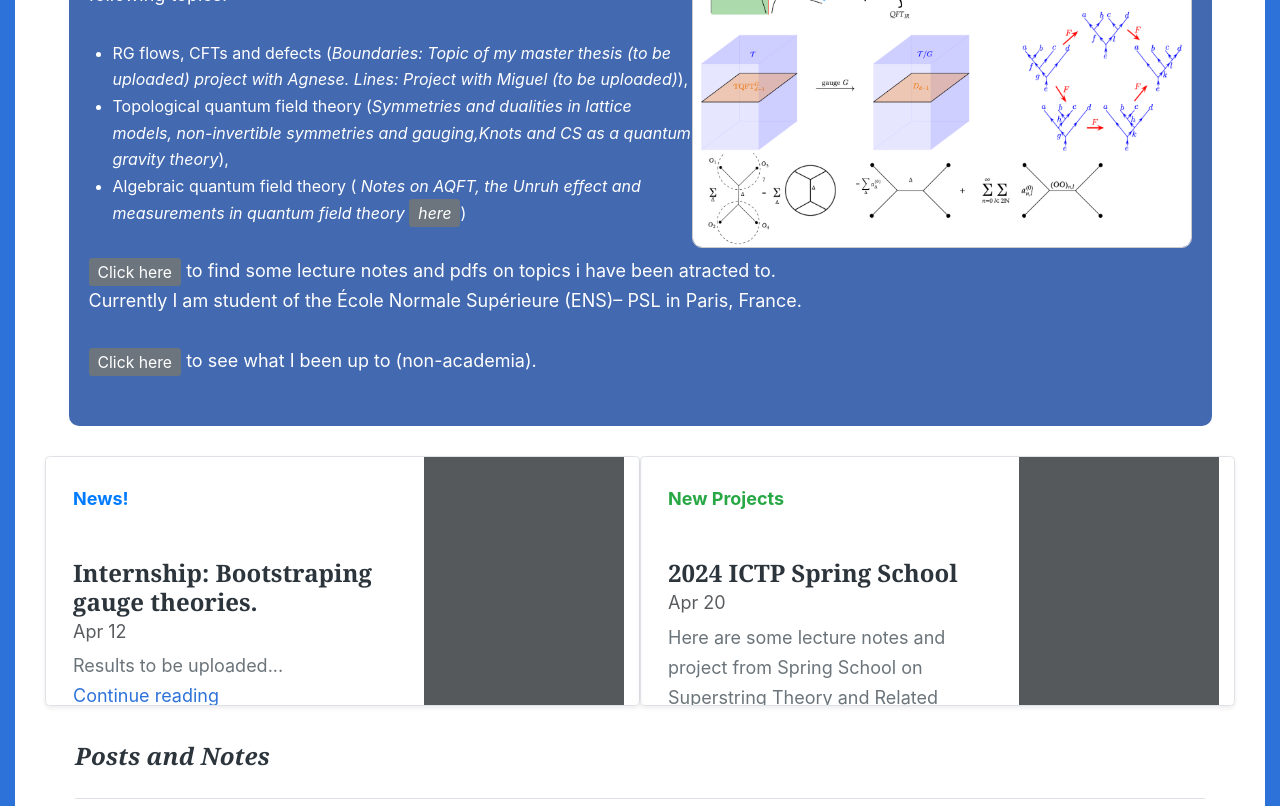
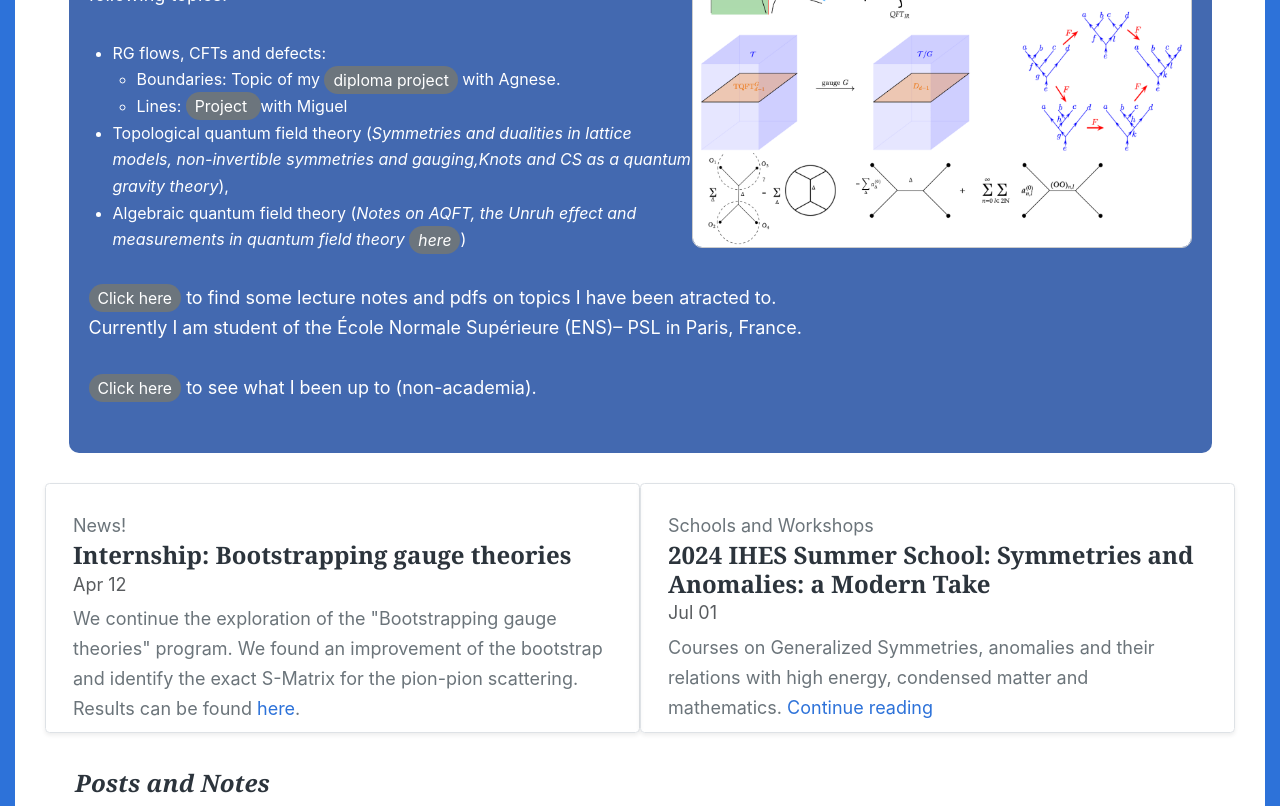
Before and after one commit to rafaf991/rafaf991.github.io, a Jekyll site: the page built from index.html, in a window 1280 px wide and 1400 px high, scrolled down 298 px. Shown: the top 806 px of the window. Built offline with Jekyll 4.4.1, drawn with Linux system fonts in a browser that asks for light colours; some web fonts are replaced; the list of posts is cut into pages by our own code; some of the changed text lies outside the part shown; grey boxes are pictures that could not be loaded.

Commit message:
update Oct 2024

```diff
--- a/_posts/2022-07-02-BH.md
+++ b/_posts/2022-07-02-BH.md
@@ -13,7 +13,9 @@ These are some references that I followed for a first introduction to Black hole
  <img src="/images/BH.png" style="width:60%">
 </div>
 - Lecture notes can be found  <a href="pdfs/Black holes I.pdf"> here </a>
-- Lecture notes can be found  <a href="pdfs/BH.pdf"> here </a>
+<!--more-->
+- and <a href="pdfs/BH.pdf"> here </a> (part II)
+
 ### More references:
 ##### GR I
 - Lecture notes can be found  <a href="pdfs/notesgrI.pdf"> here </a>
@@ -24,7 +26,7 @@ These are some references that I followed for a first introduction to Black hole
 ##### GR and Cosmology
 - Lecture notes can be found  <a href="pdfs/inflation.pdf"> here </a>
 - Lecture notes can be found  <a href="pdfs/EFTlargestructure.pdf"> here </a>
-<!--more-->
+
 ####  References:
 - MWT **Gravitation**
 - Wald **General Relativity**
--- a/index.html
+++ b/index.html
@@ -87,22 +87,32 @@ layout: default2
           gravity. Right now I have been exploring the following topics:
         </p>
         <ul>
-          <li style="color:white;font-size:16px;">RG flows, CFTs and defects (<em>Boundaries: Topic of my master thesis (to be
-              uploaded) project with Agnese. Lines: Project with Miguel (to be uploaded)</em>),</li>
-          <li style="color:white;font-size:16px;">Topological quantum field theory (<em>Symmetries and dualities in lattice models, non-invertible symmetries and gauging,Knots and CS as a quantum
+          <li style="color:white;font-size:16px;">RG flows, CFTs and defects:
+            <ul>
+              <li>
+Boundaries: Topic of my <a hef="/ICTP-diploma" class="btn-sm btn-secondary rounded-pill">diploma project</a> with
+  Agnese.
+              </li>
+                </li>
+              <li>
+  Lines: <a href="/RG-flows-and-defects" class="btn-sm btn-secondary rounded-pill">Project </a> with Miguel
+
+              </li>
+            </ul>
+              <li style="color:white;font-size:16px;">Topological quantum field theory (<em>Symmetries and dualities in lattice models, non-invertible symmetries and gauging,Knots and CS as a quantum
               gravity theory</em>),</li>
-          <li style="color:white;font-size:16px;">Algebraic quantum field theory (<em> Notes on AQFT, the Unruh effect
+          <li style="color:white;font-size:16px;">Algebraic quantum field theory (<em>Notes on AQFT, the Unruh effect
               and measurements in quantum field theory
-              <a href="./PhysicsThesis" class="btn-sm btn-secondary">here</a></em>) </li>
+              <a href="./PhysicsThesis" class="btn-sm btn-secondary rounded-pill">here</a></em>) </li>
         </ul>
-        <a href="\notes" class="btn-sm btn-secondary">Click here</a> to find some lecture notes and pdfs on topics i have been atracted to.
+        <a href="\notes" class="btn-sm btn-secondary rounded-pill">Click here</a> to find some lecture notes and pdfs on topics I have been atracted to.
         <p>
           Currently I am student of the École Normale Supérieure (ENS)– PSL in Paris, France.
 
 
         </p>
             <p>
-              <a href="\personal" class="btn-sm btn-secondary">Click here</a>
+              <a href="\personal" class="btn-sm btn-secondary rounded-pill">Click here</a>
               to see what I been up to (non-academia).
             </p>
       </div>
@@ -121,12 +131,16 @@ layout: default2
         <div class="col-md-6">
           <div class="row g-0 border rounded overflow-auto flex-md-row mb-4 shadow-sm h-md-250 position-relative">
             <div class="col p-4 d-flex flex-column position-static">
-              <strong class="d-inline-block mb-2 text-primary">News!</strong>
-              <h3 class="mb-0">Internship: Bootstraping gauge theories.</h3>
+              News!
+              <h3 class="mb-0">Internship: Bootstrapping gauge theories</h3>
               <div class="mb-1 text-body-secondary">Apr 12</div>
-              <p class="card-text mb-auto">Results to be uploaded...</p>
-              <a href="\news" class="stretched-link">Continue reading</a>
+              <p>We continue the exploration of the "Bootstrapping gauge theories" program.
+              We found an improvement of the bootstrap and identify the exact S-Matrix for the pion-pion scattering.
+
+              Results can be found <a href="/BGT" >here</a>.
+              </p>
             </div>
+          <!--
             <div class="col-auto d-none d-lg-block">
               <svg class="bd-placeholder-img" width="200" height="250" xmlns="http://www.w3.org/2000/svg" role="img"
                 aria-label="Placeholder: Thumbnail" preserveAspectRatio="xMidYMid slice" focusable="false">
@@ -136,25 +150,25 @@ layout: default2
 
               </svg>
             </div>
+            -->
           </div>
         </div>
         <div class="col-md-6">
           <div class="row g-0 border rounded overflow-auto flex-md-row mb-4 shadow-sm h-md-250 position-relative">
             <div class="col p-4 d-flex flex-column position-static">
-              <strong class="d-inline-block mb-2 text-success">New Projects</strong>
+              Schools and Workshops
+              <h3 class="mb-0">2024 IHES Summer School: Symmetries and Anomalies: a Modern Take</h3>
+              <div class="mb-1 text-body-secondary">Jul 01</div>
+              <p>Courses on Generalized Symmetries, anomalies and their relations with high energy, condensed matter and mathematics.
+
+              <a href="/IHESsummer" class="stretched-link">Continue reading</a>
+              </p>
               <h3 class="mb-0">2024 ICTP Spring School</h3>
               <div class="mb-1 text-body-secondary">Apr 20</div>
               <p class="mb-auto">Here are some lecture notes and project from Spring School on Superstring Theory and Related Topics </p>
               <a href="\projects" class="stretched-link">Continue reading</a>
             </div>
-            <div class="col-auto d-none d-lg-block">
-              <svg class="bd-placeholder-img" width="200" height="250" xmlns="http://www.w3.org/2000/svg" role="img"
-                aria-label="Placeholder: Thumbnail" preserveAspectRatio="xMidYMid slice" focusable="false">
-                <title>Placeholder</title>
-                <rect width="100%" height="100%" fill="#55595c" /><text x="50%" y="50%" fill="#eceeef"
-                  dy=".3em"> </text>
-              </svg>
-            </div>
+
           </div>
         </div>
       </div>
@@ -172,7 +186,7 @@ layout: default2
         <div class="p-4 mb-3 bg-body-tertiary hide-on-small-screens2  rounded ">
           <h4 class="fst-italic ">About</h4>
           <p class="mb-0">Hey there! In this page you will find some of my electronic notes in topics related to
-            physics or maths.. </p>
+            physics or maths... </p>
         </div>
 
         <div class="p-4 ">
@@ -283,6 +297,9 @@ layout: default2
           <ol class="list-unstyled">
             <li><a href="https://scholar.google.com/citations?user=k8blx4cAAAAJ&hl=it&oi=ao">Scholar</a></li>
           </ol>
+            <p>Images copyrights:
+            I have borrowed many images from various sources. Many references are in the <a href="/projects"> page </a>.
+            </p>
         </div>
       </div>
     </div>
@@ -361,6 +378,8 @@ layout: default2
 
     <p><a href="#">Back to top</a></p>
   </nav>
+
+
 </footer>
 
 
@@ -374,4 +393,7 @@ layout: default2
 
 
 
+
+
+
 </main><!-- .site-main -->
```
Also changed, not shown: _posts/2021-03-01-qmt.md (+2 -2 lines), _posts/2022-11-03-SUSY.md (+2 -2 lines), _posts/2023-06-03-CFT.md (+1 -1 lines), _posts/2023-08-23-ICTP diploma.md (added, +26 -0 lines), _posts/2024-04-06-RG flows and defects.md (added, +29 -0 lines), _posts/2024-06-01-IHESsummer.md (added, +22 -0 lines), _posts/2024-09-05-BGT.md (added, +33 -0 lines), projects.md (+6 -0 lines), 3 other files.
